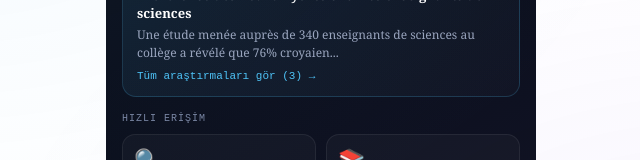
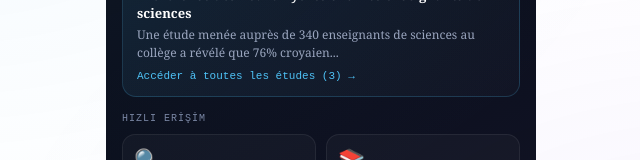
Before and after one commit to mustafayapayzeka/neurofen-fr, a React (Vite) app: page / in a window 1280 px wide. Shown: the part 329-489 px from the top of the page, without its empty margins (319-959 px from the left). Built offline with nearby package versions, Linux system fonts and the light colour scheme.

Commit message:
Update text for accessing studies to French

```diff
--- a/src/App.jsx
+++ b/src/App.jsx
@@ -273,7 +273,7 @@ export default function App() {
                 </div>
                 <div style={{ fontSize:13, fontWeight:600, color:"#fff", marginBottom:4 }}>{arastirmalar[0].baslik}</div>
                 <div style={{ fontSize:12, color:"#9aa5be", lineHeight:1.5 }}>{arastirmalar[0].ozet.substring(0,90)}...</div>
-                <div style={{ fontSize:11, color:arastirmalar[0].renk, marginTop:8, fontFamily:"monospace" }}>Tüm araştırmaları gör ({arastirmalar.length}) →</div>
+                <div style={{ fontSize:11, color:arastirmalar[0].renk, marginTop:8, fontFamily:"monospace" }}>Accéder à toutes les études ({arastirmalar.length}) →</div>
               </div>
             )}
 
```
